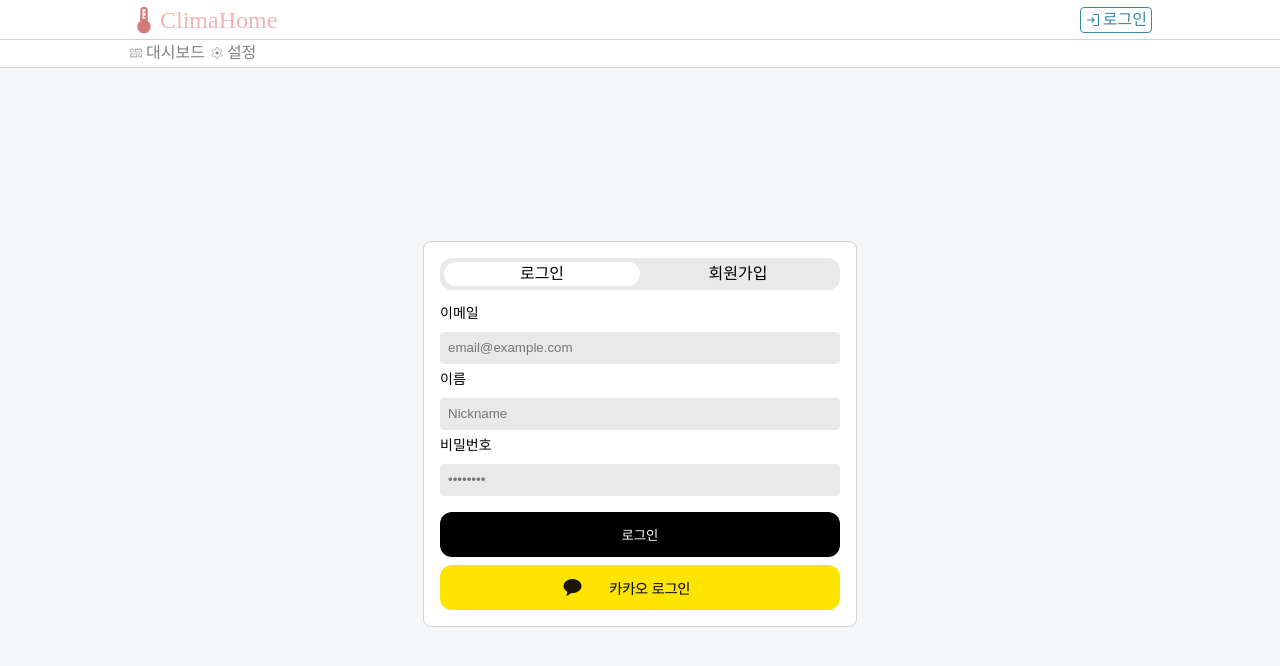
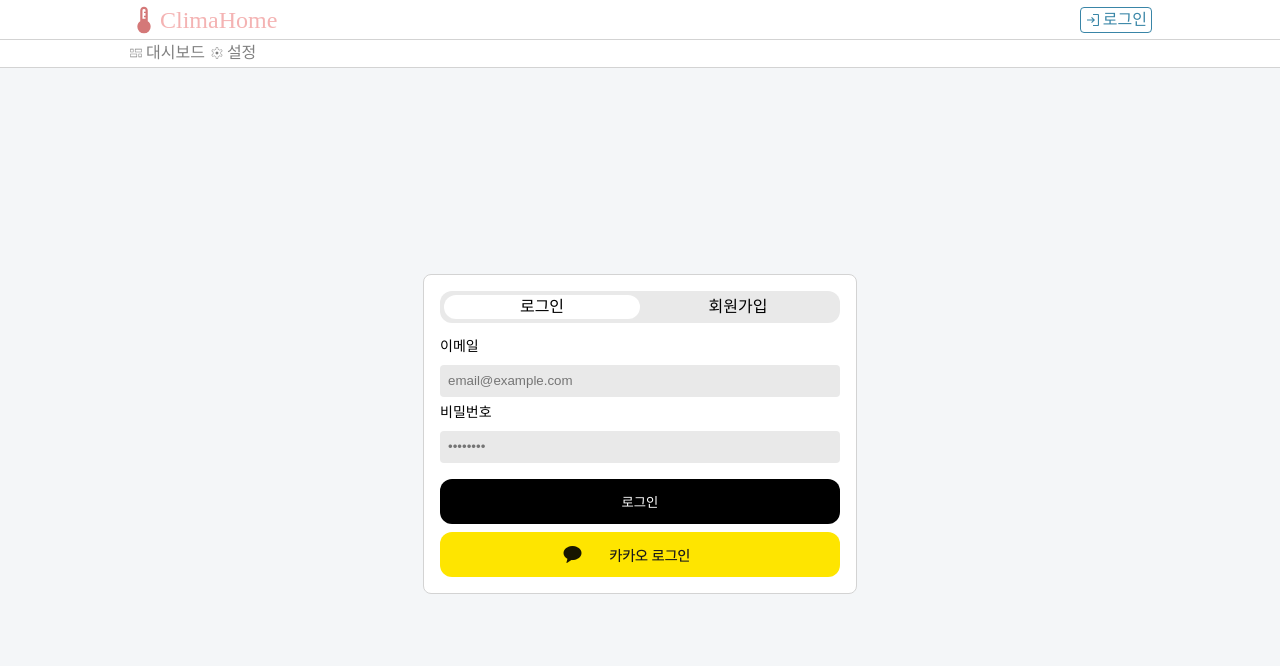
Before and after one commit to ShinSeongCheol/home-monitor, a React (Vite) app in the folder frontend/: page /auth in a window 1280 px wide. Shown: the top 666 px of the page. Built offline with nearby package versions, Linux system fonts and the light colour scheme; what ag-grid-community would draw is missing.

Commit message:
✨ feat '로그인'
- 로그인 경로 변경
- 로그인, 회원가입 폼 변경

```diff
--- a/frontend/src/AuthPage.tsx
+++ b/frontend/src/AuthPage.tsx
@@ -21,7 +21,7 @@ const AuthPage = () => {
 
         if(code) {
             // 토큰 요청
-            fetch(`${import.meta.env.VITE_API_URL}/api/v1/auth/kakao`, {
+            fetch(`${import.meta.env.VITE_API_URL}/api/v1/member/kakao`, {
                 method: 'POST',
                 headers: {
                     'Content-type': 'application/json'
--- a/frontend/src/components/LoginFormComponent.tsx
+++ b/frontend/src/components/LoginFormComponent.tsx
@@ -53,10 +53,6 @@ const LoginFormComponent = () => {
                 <input type="email" name="email" id="email" required placeholder='email@example.com' onChange={(event) => setEmail(event.target.value)}/>
             </div>
             <div className={styles.inputContainer}>
-                <label htmlFor="nickname">이름</label>
-                <input type="text" name="nickname" id="nickname" required placeholder='Nickname' onChange={(event) => setNickname(event.target.value)}/>
-            </div>
-            <div className={styles.inputContainer}>
                 <label htmlFor="password">비밀번호</label>
                 <input type="password" name="password" id="password" required placeholder='••••••••' onChange={(event) => setPassword(event.target.value)}/>
             </div>
--- a/frontend/src/components/SignupFormComponent.tsx
+++ b/frontend/src/components/SignupFormComponent.tsx
@@ -49,7 +49,7 @@ const SignupFormComponent = () => {
                 <input type="email" name="email" id="email" required placeholder='email@example.com' onChange={(event) => setEmail(event.target.value)}/>
             </div>
             <div className={styles.inputContainer}>
-                <label htmlFor="nickname">아이디</label>
+                <label htmlFor="nickname">이름</label>
                 <input type="text" name="nickname" id="nickname" required placeholder='Nickname' onChange={(event) => setNickname(event.target.value)}/>
             </div>
             <div className={styles.inputContainer}>
```
